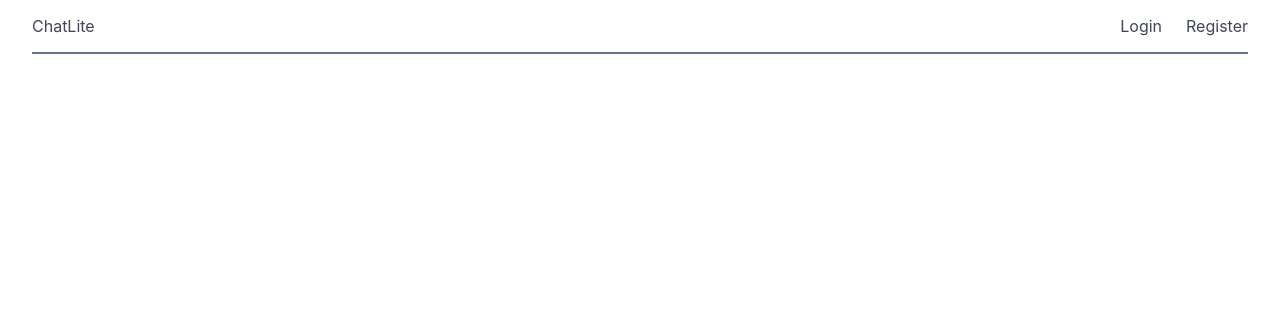
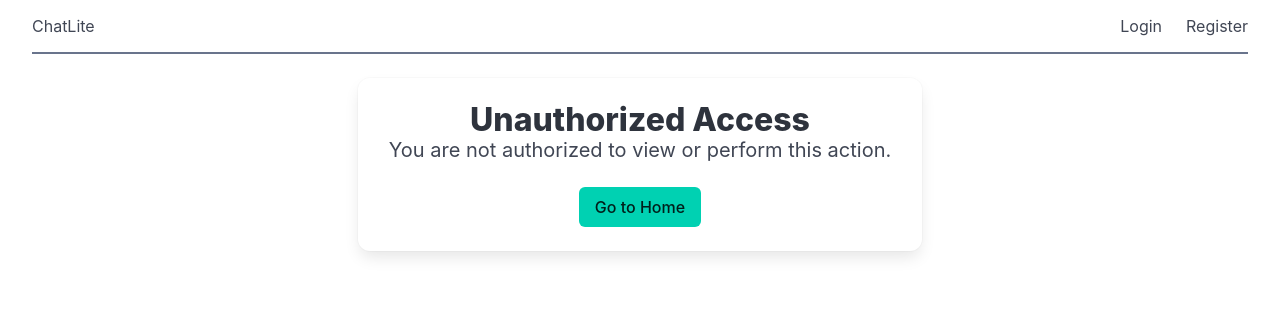
Before and after one commit to EliasObeid9-02/ChatLite, a Django app: template ui/templates/unauthorized.html in a window 1280 px wide. Shown: the top 312 px of the page. Run offline with Django 5.2, Linux system fonts and the light colour scheme; the template is opened without the code that fills it, so the values that code supplies are empty.

Commit message:
refactor(ui): Updated unauthorized.html template to use Bulma CSS

```diff
--- a/ui/templates/unauthorized.html
+++ b/ui/templates/unauthorized.html
@@ -1,9 +1,17 @@
 {% extends is_htmx_request|yesno:"_base.html,base.html" %}
 {% block title %}Unauthorized{% endblock %}
-{% block content %}
-    <div class="centered-card">
-        <h2>Unauthorized Access</h2>
-        <p>You are not authorized to view or perform this action.</p>
-        <a href="{% url 'home' %}" class="button">Go to Home</a>
+{% block layout %}
+    <div class="container">
+        <div class="columns is-centered">
+            <div class="column is-half">
+                <div class="card">
+                    <div class="card-content has-text-centered">
+                        <p class="title">Unauthorized Access</p>
+                        <p class="subtitle">You are not authorized to view or perform this action.</p>
+                        <a href="{% url 'chats:home' %}" class="button is-primary">Go to Home</a>
+                    </div>
+                </div>
+            </div>
+        </div>
     </div>
 {% endblock %}
```
